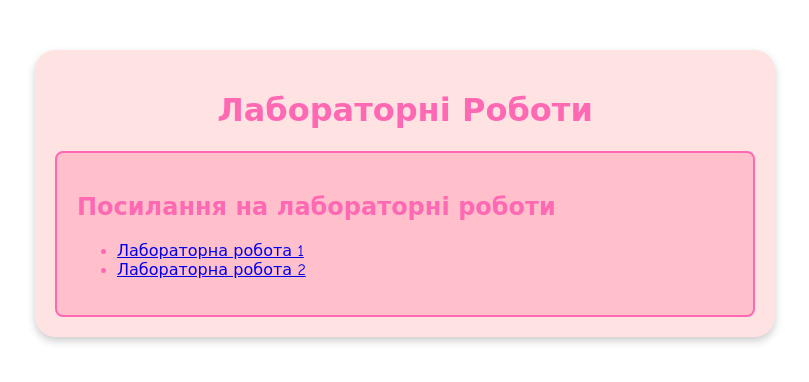
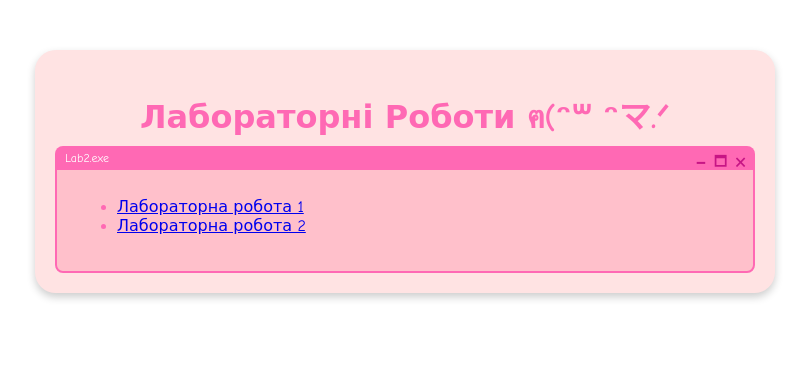
Before and after one commit to idiommarres/webdesign.github.io, a plain HTML site: page index.html in a window 1280 px wide. Shown: the whole page, without its empty margins (235-1044 px from the left). Drawn offline with Linux system fonts and the light colour scheme.

Commit message:
Update index.html

```diff
--- a/index.html
+++ b/index.html
@@ -8,9 +8,16 @@
 </head>
 <body>
     <div class="container">
-        <h1>Лабораторні Роботи</h1>
+        <h1 align=center>Лабораторні Роботи ฅ(ᵔ꒳ ᵔマ.ᐟ</h1>
         <div class="content">
-            <h2>Посилання на лабораторні роботи</h2>
+            <div class="content-title">
+                Lab2.exe
+                <div class="window-controls">
+                    <span>🗕</span>
+                    <span>🗖</span>
+                    <span>🗙</span>
+                </div>
+            </div>
             <ul>
                 <li><a href="https://huseinovdmytro.carrd.co/" target="_blank" rel="noopener noreferrer">Лабораторна робота 1</a></li>
                 <li><a href="lab2.html">Лабораторна робота 2</a></li>
```
